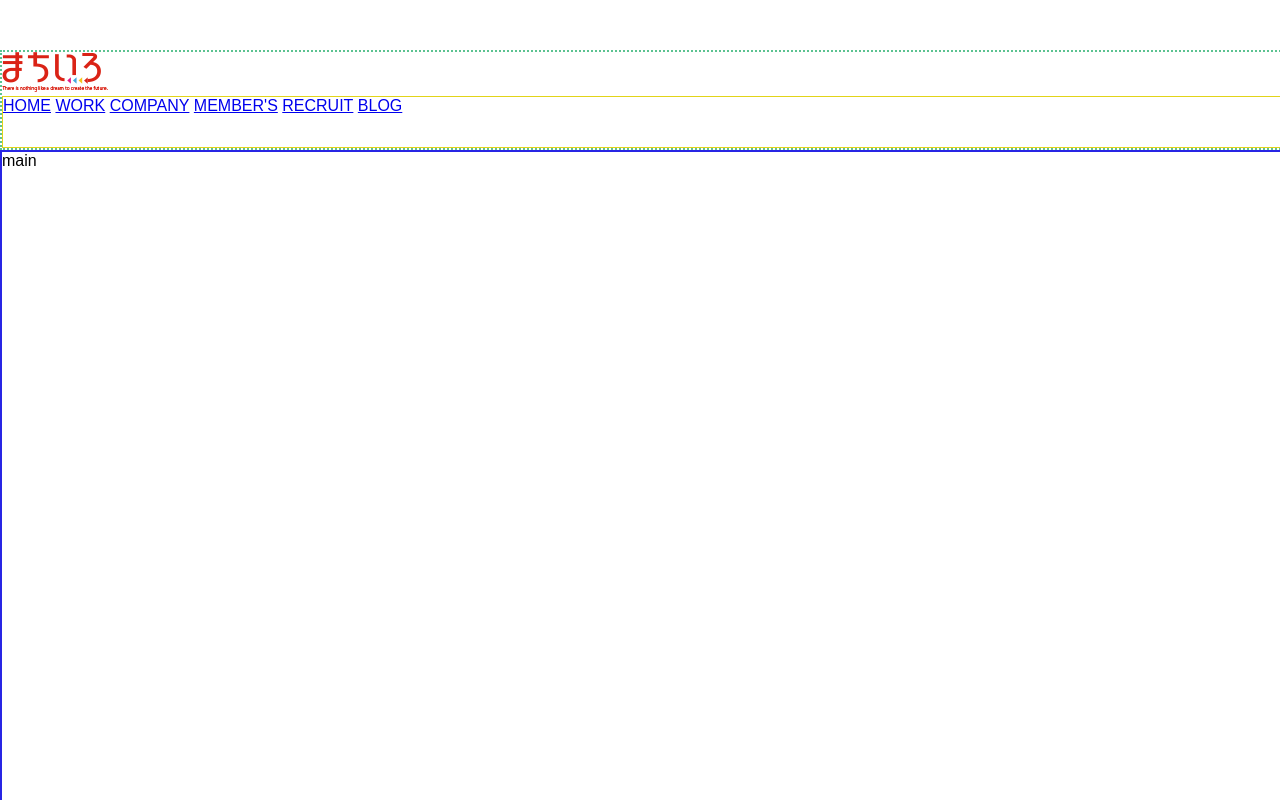
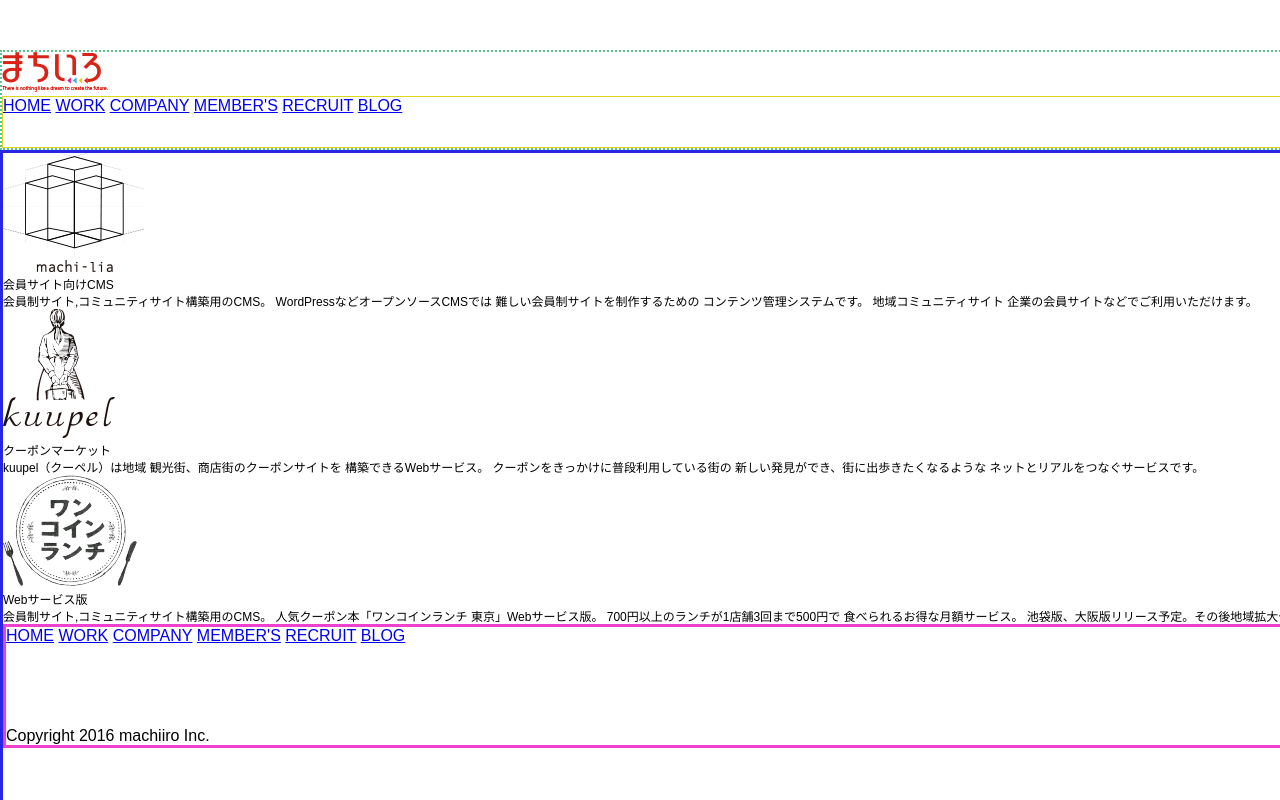
Before and after one commit to AraiFuko/training-git, a plain HTML site: page machiiro_hp/index.html in a window 1280 px wide. Shown: the top 800 px of the page. Drawn offline with Linux system fonts and the light colour scheme.

Commit message:
[Add] html>section/copyright/CSS>区切りclassへ変更

```diff
--- a/machiiro_hp/css/index.css
+++ b/machiiro_hp/css/index.css
@@ -7,27 +7,37 @@
   font-style:normal;
   font-family:sans-serif;
 }
-#header {
+/*header*/
+.header {
   border-style: solid;
   border: 2px dotted #5CC391;
 }
-
-h1.logoMark{
-  width:100px;
+.h1 logoMark{
+  width:100%;
 }
-
-#globalNav ul{
+.globalNav ul{
   height: 50px;
 	border: 1px solid #e2d419;
 }
-#globalNav ul li {
+.globalNav ul li {
 display: inline;
 }
-#main{
+/*main*/
+.main{
 height: 1000px;
-border: 2px solid #2825e4;
+border: 3px solid #2825e4;
 }
-#footer{
+.section{
+  font-size: 12px;
+}
+/*footer*/
+.footer{
+  border: 3px solid #ee42ce;
+}
+.footer ul{
 height: 100px;
-border: 3px solid #ee42ce;
+
 }
+.footer ul li {
+display: inline;
+}
--- a/machiiro_hp/index.html
+++ b/machiiro_hp/index.html
@@ -13,14 +13,14 @@
 </head>
 <body id="container">
   <!--=======================header================================-->
-  <div id="header">
-    <h1 id="logoMark">
+  <div class="header">
+    <h1 class="logoMark">
     <img src="img/machiiro.png" alt="株式会社まちいろ">
   </h1>
 
     <!--globalNav-->
-    <div id="globalNav">
-      <nav id="menu">
+    <div class="globalNav">
+      <nav class="menu">
 <ul>
   <li><a href="http://www.machiiro.jp">HOME</a></li>
   <li><a href="http://www.machiiro.jp/works/">WORK</a></li>
@@ -35,13 +35,57 @@
 <!--=======================//header================================-->
 
 <!--=======================main================================-->
-<div id="main">
-main
+<div class="main">
+  <section class=""
+  <!-- section -->
+
+<div class="section">
+
+    <div class="aaaaa">
+<figure><img src="img/machi-liarogo.png" alt="kuupellogo"></figure>
+<h2><span>会員サイト向けCMS</span></h2>
+
+  <p>会員制サイト,コミュニティサイト構築用のCMS。
+WordPressなどオープンソースCMSでは
+難しい会員制サイトを制作するための
+コンテンツ管理システムです。
+地域コミュニティサイト
+企業の会員サイトなどでご利用いただけます。</p>
+    </div>
+
+
+    <div class="aaaaa">
+  <figure><img src="img/kuupellogo.png" alt="kuupellogo"></figure>
+  <h2><span>クーポンマーケット</span></h2>
+
+  <p>kuupel（クーペル）は地域
+観光街、商店街のクーポンサイトを
+構築できるWebサービス。
+クーポンをきっかけに普段利用している街の
+新しい発見ができ、街に出歩きたくなるような
+ネットとリアルをつなぐサービスです。</p>
+    </div>
+
+
+
+    <div class="aaaaa">
+<figure><img src="img/onecoinlaunchlogo.png" alt="kuupellogo"></figure>
+<h2><span>Webサービス版</span></h2>
+
+  <p>会員制サイト,コミュニティサイト構築用のCMS。
+  人気クーポン本「ワンコインランチ
+  東京」Webサービス版。
+  700円以上のランチが1店舗3回まで500円で
+  食べられるお得な月額サービス。
+  池袋版、大阪版リリース予定。その後地域拡大予定です。</p>
+    </div>
+
+
 </div>
 <!--=======================//main================================-->
 
 <!--=======================footer================================-->
-<div id="footer">
+<div class="footer">
   <ul>
     <li><a href="http://www.machiiro.jp">HOME</a></li>
     <li><a href="http://www.machiiro.jp/works/">WORK</a></li>
@@ -50,7 +94,8 @@
     <li><a href="http://www.machiiro.jp/recruit/">RECRUIT</a></li>
     <li><a href="http://tech.machiiro.jp">BLOG</a></li>
   </ul>
-</div>
+	<p>Copyright 2016 machiiro Inc.</p>
+  </div>
 <!--=======================//footer================================-->
 </body>
 </html>
```
